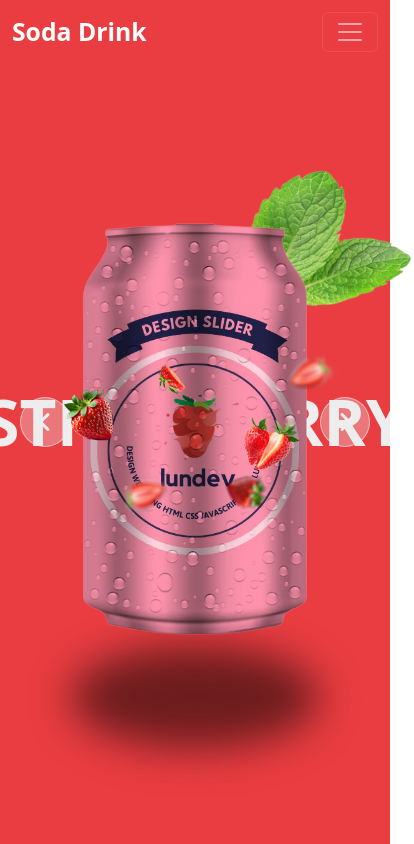
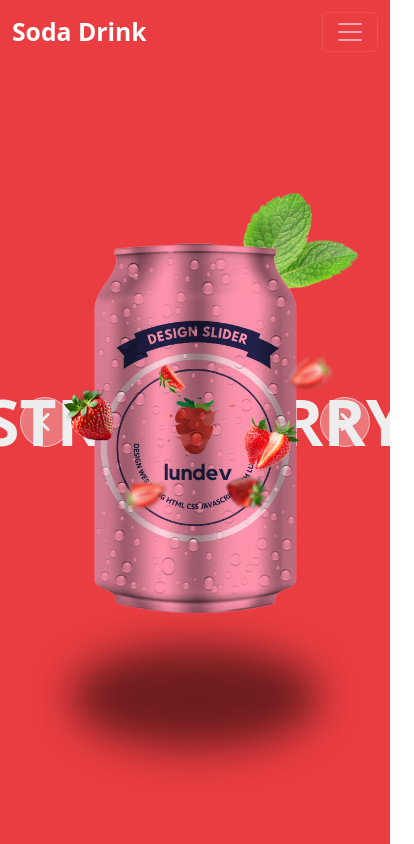
Before and after one commit to PhantomNoGameNoLife/Soda-Drink, a plain HTML site: page index.html in a window 390 px wide. Both pictures are taken after a click on the button 45 px from the left and 422 px from the top of the page. Shown: the whole page, 414 px wide, since content can reach past the window. Drawn offline with Linux system fonts and the light colour scheme.

Commit message:
responsive

```diff
--- a/css/media.css
+++ b/css/media.css
@@ -1,4 +1,22 @@
 /* Bootstrap min-width media queries */
+
+@media (max-width: 575px) {
+    .slider .item .fruit {
+        max-width: 360px;
+    }
+
+    .mockup {
+        width: calc(var(--width-mockup) * 0.9);
+        height: calc(var(--height-mockup) * 0.9);
+    }
+
+    .leaves {
+        width: 120px;
+        height: 120px;
+        top: calc(50% - (var(--height-mockup) * 0.9) / 1.7);
+        left: calc(50% + (var(--width-mockup) * 0.9) / 5);
+    }
+}
 
 @media (min-width: 768px) {
     .slider .item .content {
--- a/css/style.css
+++ b/css/style.css
@@ -41,8 +41,8 @@ img {
 /* ************************** start slider ************************** */
 .slider {
     overflow: hidden;
-    height: 100vh;
-    width: 100vw;
+    height: 100dvh;
+    width: 100%;
 }
 
 .slider .list {
@@ -79,6 +79,7 @@ img {
     font-weight: bold;
     color: #eee;
     white-space: nowrap;
+    text-overflow: ellipsis;
 }
 
 .slider .item .avoc {
```
